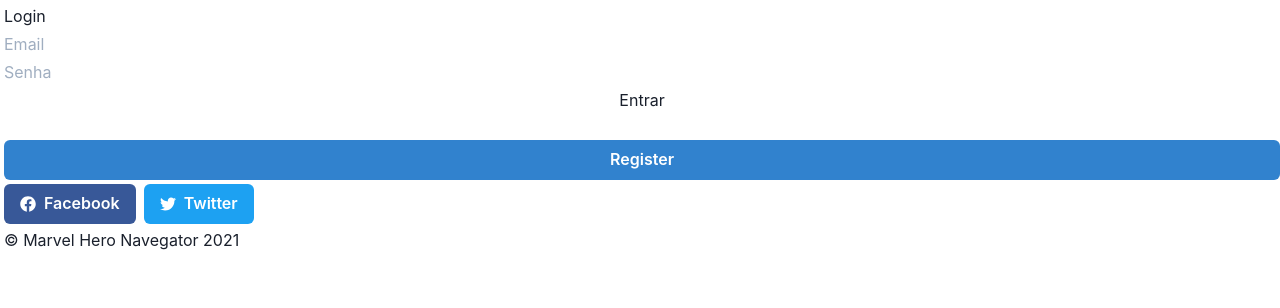
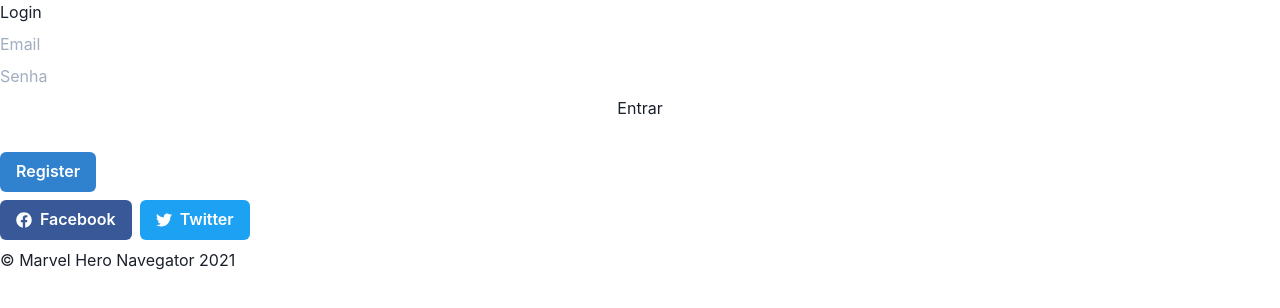
Before and after one commit to dekopossas/marvel-hero-navigator, a React (Create React App) app in the folder marvel-hero-navegator-frontend/: page / in a window 1280 px wide. Shown: the top 308 px of the page. Built offline with nearby package versions, Linux system fonts and the light colour scheme.

Commit message:
criando uma page de register

```diff
--- a/marvel-hero-navegator-frontend/src/pages/Login/index.jsx
+++ b/marvel-hero-navegator-frontend/src/pages/Login/index.jsx
@@ -1,11 +1,12 @@
 import React from 'react';
 import { Button, HStack, Stack } from '@chakra-ui/react';
 import { FaFacebook, FaTwitter } from 'react-icons/fa';
+import { Link } from 'react-router-dom';
 
 function Login() {
   return (
     <div className="text-center">
-      <Stack pl={1} mt={1} spacing={1}>
+      <Stack>
         <h1 className="h1 mb-3 font-weight-normal">Login</h1>
         <label htmlFor="email">
           <input
@@ -29,9 +30,16 @@
           Entrar
         </button>
         <br />
-        <Button colorScheme="blue" to="/register" data-testid="no-account-btn" type="button">
-          Register
-        </Button>
+        <Link to="/register">
+          <Button
+            colorScheme="blue"
+            to="/register"
+            data-testid="no-account-btn"
+            type="button"
+          >
+            Register
+          </Button>
+        </Link>
         <HStack>
           <Button colorScheme="facebook" leftIcon={<FaFacebook />}>
             Facebook
```
Also changed, not shown: marvel-hero-navegator-frontend/src/pages/Register/index.jsx (added).
